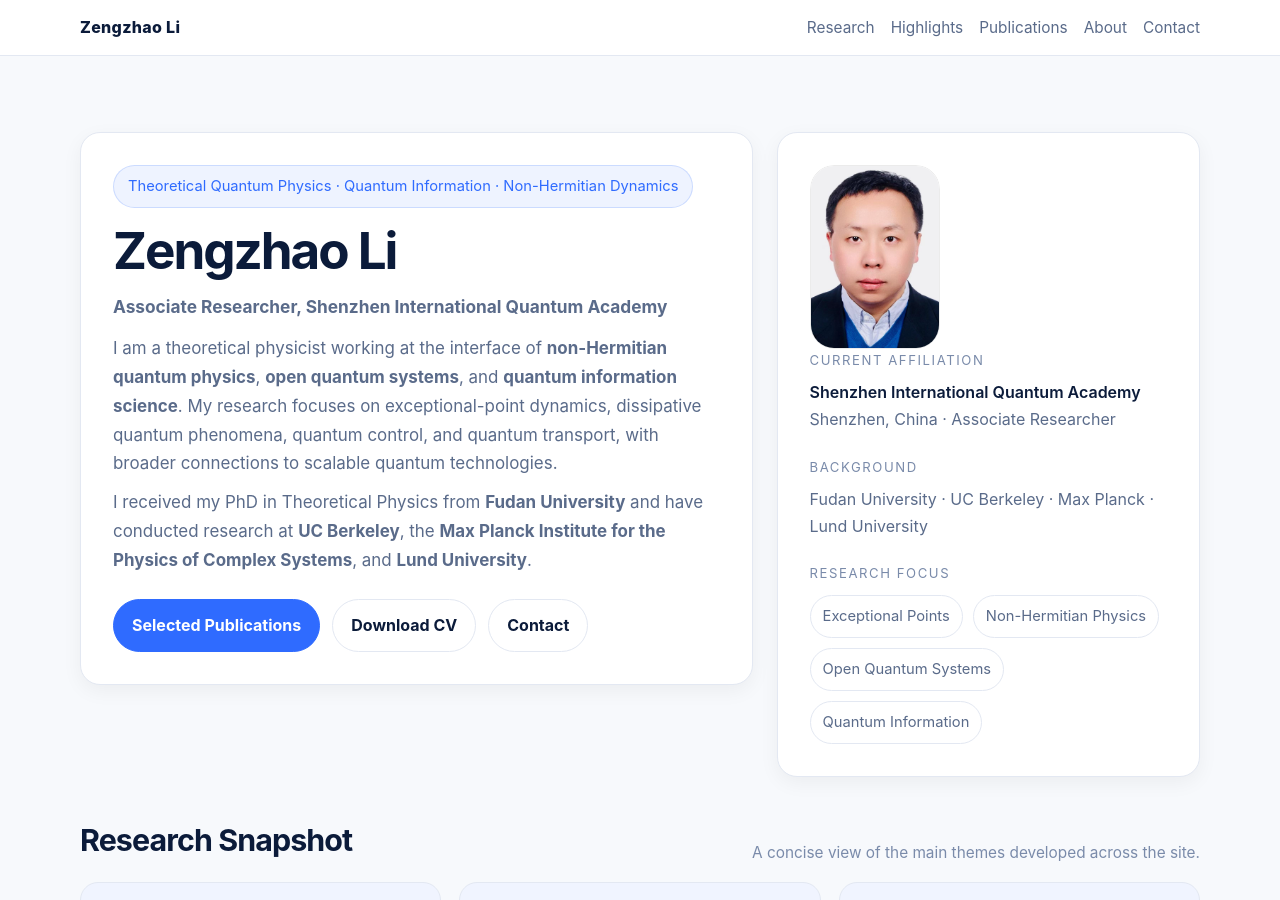
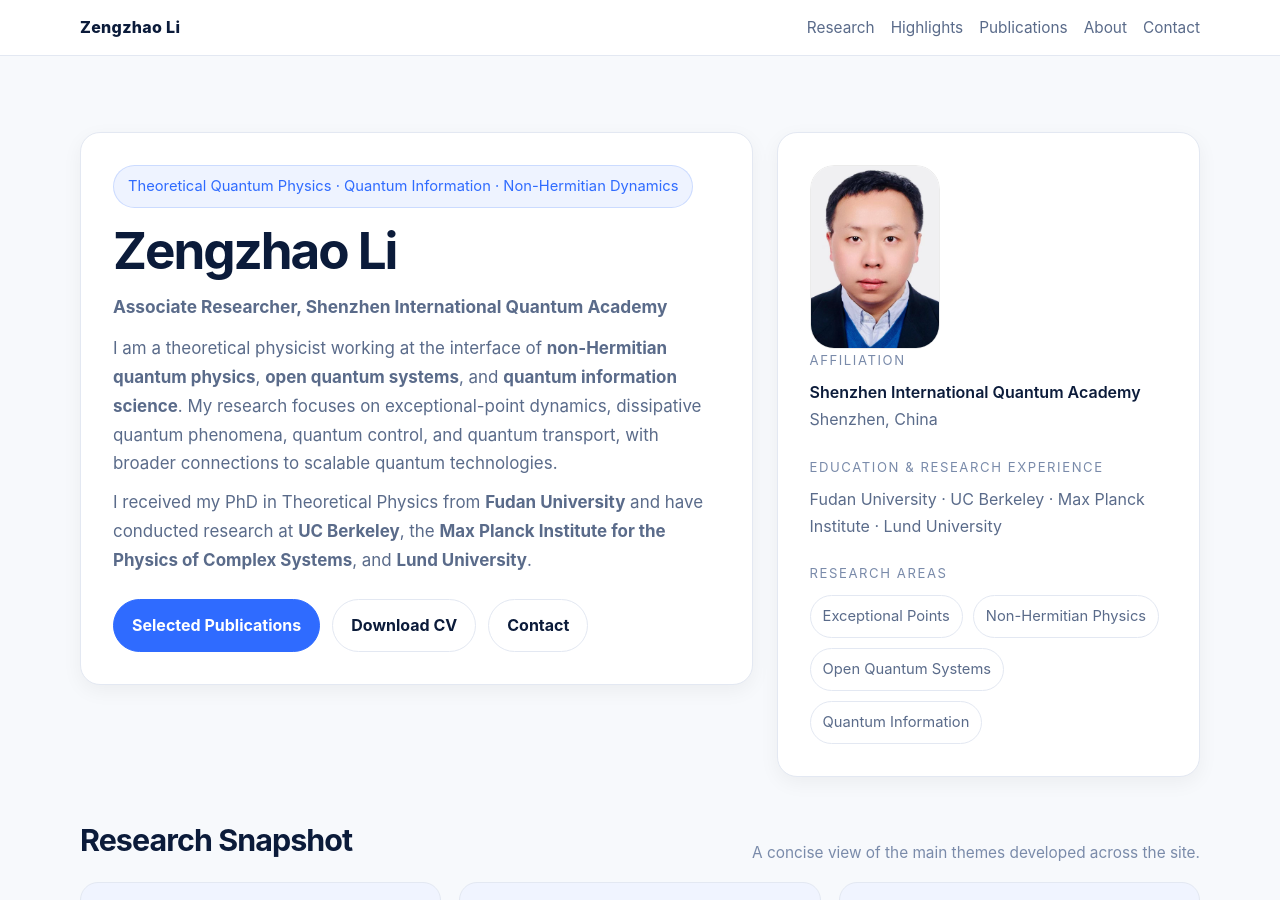
Before and after one commit to zengzhao019/zengzhao019.github.io, a Jekyll site: the page built from index.md, in a window 1280 px wide and 900 px high. Built offline with Jekyll 4.4.1, drawn with Linux system fonts in a browser that asks for light colours.

Commit message:
Update index.md

```diff
--- a/index.md
+++ b/index.md
@@ -40,18 +40,18 @@ title: home
       </div>
 
       <div class="side-block">
-        <div class="side-label">Current Affiliation</div>
+        <div class="side-label">Affiliation</div>
         <div class="side-value">Shenzhen International Quantum Academy</div>
-        <div class="muted">Shenzhen, China · Associate Researcher</div>
+        <div class="muted">Shenzhen, China</div>
       </div>
 
       <div class="side-block">
-        <div class="side-label">Background</div>
-        <div class="muted">Fudan University · UC Berkeley · Max Planck · Lund University</div>
+        <div class="side-label">Education & Research Experience</div>
+        <div class="muted">Fudan University · UC Berkeley · Max Planck Institute · Lund University</div>
       </div>
 
       <div class="side-block">
-        <div class="side-label">Research Focus</div>
+        <div class="side-label">Research Areas</div>
         <div class="chips">
           <span class="chip">Exceptional Points</span>
           <span class="chip">Non-Hermitian Physics</span>
```
